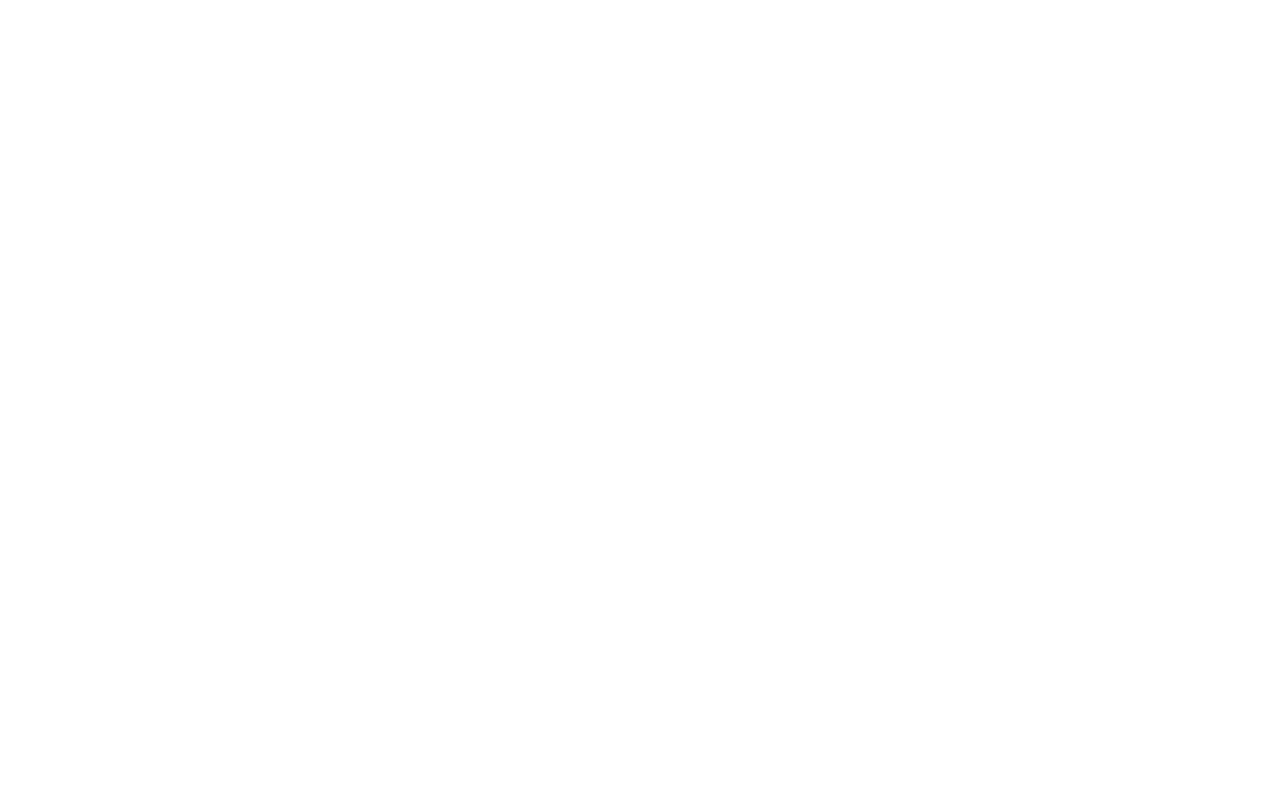
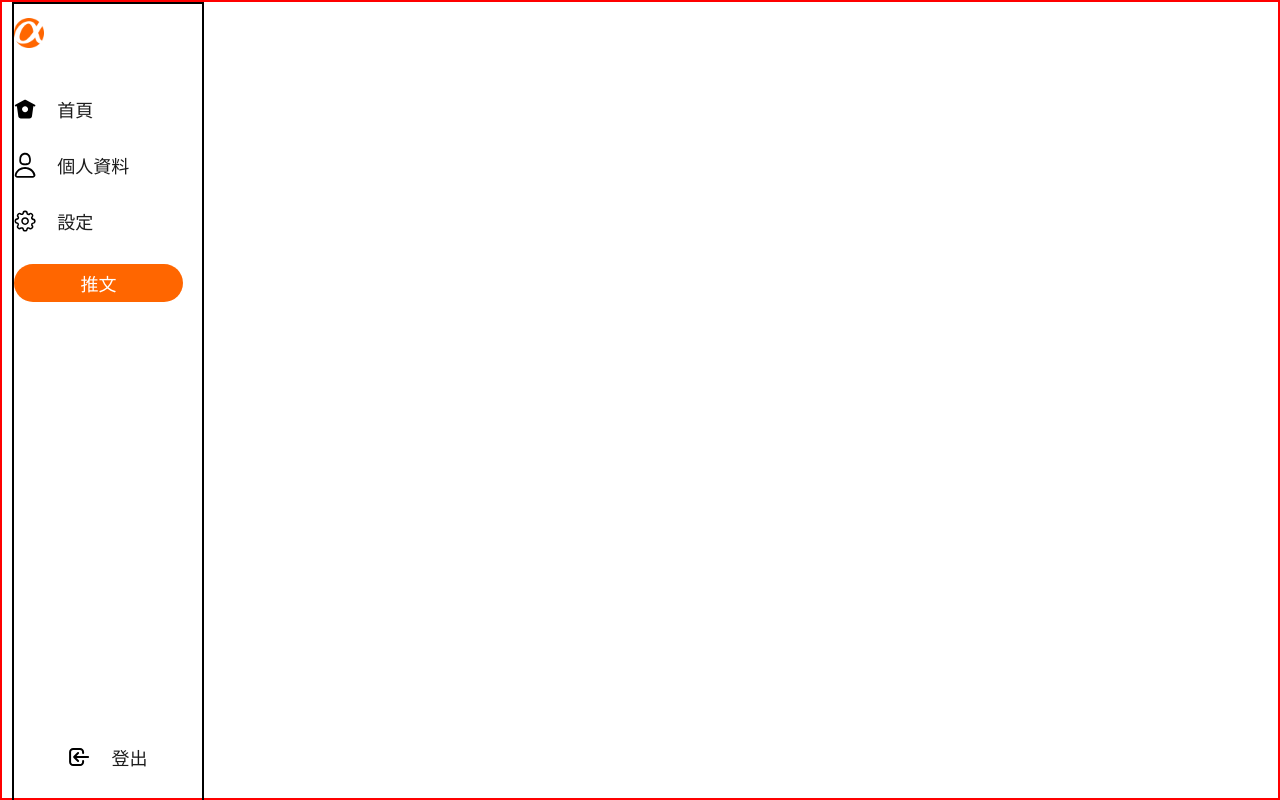
Before and after one commit to pooppicker/simple-twitter-vue, a Vue app: page /#/twitter/Home in a window 1280 px wide. Built offline with nearby package versions, Linux system fonts and the light colour scheme.

Commit message:
navbars第一版製作完成-未重構

```diff
--- a/src/App.vue
+++ b/src/App.vue
@@ -1,7 +1,8 @@
 <template>
-  <div id="app">
+  <div id="simple-twitter">
 
     <router-view />
+
   </div>
 </template>
 
@@ -11,4 +12,9 @@
 @import "assets/scss/efficientSetting.scss";
 @import "assets/scss/colorAndSize.scss";
 
+#simple-twitter {
+  height:100vh;
+  width:100vw;
+}
+
 </style>
--- a/src/assets/scss/reset.scss
+++ b/src/assets/scss/reset.scss
@@ -1,7 +1,10 @@
 /* reset css */
+@import url("https://fonts.googleapis.com/css?family=Noto+Sans+TC:400,700&display=swap&subset=chinese-traditional");
+
 body {
   margin: 0;
   padding: 0;
+  font-family: 'Noto Sans TC'
 }
 * {
   box-sizing: border-box;
--- a/src/components/NavBars.vue
+++ b/src/components/NavBars.vue
@@ -0,0 +1,210 @@
+<template>
+  <nav class="d-flex flex-column">
+    <div class="nav-top">
+      <!--logo區塊-->
+      <div class="logo-part">
+        <router-link to="/" class="text-center"
+          ><img class="ac-logo" src="./../assets/ac-logo.png"
+        /></router-link>
+      </div>
+      <!--選項區塊-->
+      <div class="navigation">
+        <ul>
+          <li>
+            <router-link class="d-flex nav-link" to="">
+              <svg
+                class="nav-icon"
+                version="1.1"
+                xmlns="http://www.w3.org/2000/svg"
+                xmlns:xlink="http://www.w3.org/1999/xlink"
+                x="0px"
+                y="0px"
+                viewBox="0 0 24 22"
+                xml:space="preserve"
+              >
+                <path
+                  class="st0"
+                  d="M22.6,6.3L12.5,0.9c-0.3-0.2-0.7-0.2-1,0L1.4,6.3C0.9,6.6,0.8,7.2,1,7.7C1.2,8,1.5,8.2,1.9,8.2
+	c0.2,0,0.3,0,0.5-0.1l0.7-0.4L4.7,19C4.9,20.2,6,21,7.4,21h9.3c1.3,0,2.4-0.8,2.7-2.1l1.6-11.2l0.7,0.4c0.5,0.3,1.1,0.1,1.4-0.4
+	C23.2,7.2,23.1,6.6,22.6,6.3L22.6,6.3z M12,14.4c-1.8,0-3.3-1.5-3.3-3.2c0-1.8,1.5-3.3,3.3-3.3s3.2,1.5,3.2,3.3
+	C15.2,13,13.8,14.4,12,14.4z"
+                />
+              </svg>
+
+              首頁
+            </router-link>
+          </li>
+
+          <li>
+            <router-link class="d-flex nav-link" to="">
+              <svg
+                class="nav-icon"
+                version="1.1"
+                xmlns="http://www.w3.org/2000/svg"
+                xmlns:xlink="http://www.w3.org/1999/xlink"
+                x="0px"
+                y="0px"
+                viewBox="0 0 18 21"
+                xml:space="preserve"
+              >
+                <path
+                  class="st0"
+                  d="M9,10.8c1.4,0,2.9-0.1,3.8-1.3c0.8-0.9,1.1-2.4,0.8-4.4C13.3,2.3,11.5,0.7,9,0.7c-2.5,0-4.3,1.7-4.6,4.5
+	c-0.3,2,0,3.5,0.8,4.4C6.1,10.7,7.6,10.8,9,10.8z M5.8,5.4C6,4.2,6.6,2.2,9,2.2c2.4,0,3,2,3.2,3.2c0.2,1.5,0.1,2.6-0.4,3.2
+	C11.3,9.1,10.4,9.3,9,9.3c-1.4,0-2.3-0.2-2.7-0.7C5.8,8,5.6,6.9,5.8,5.4z M17.3,18.2c-0.9-3.5-4.3-6-8.3-6c-4,0-7.4,2.5-8.3,6
+	c-0.2,0.7,0,1.4,0.4,1.9c0.4,0.5,1,0.8,1.7,0.8h12.3c0.7,0,1.3-0.3,1.7-0.8C17.3,19.6,17.5,18.9,17.3,18.2L17.3,18.2z M15.7,19.3
+	c-0.1,0.2-0.3,0.2-0.6,0.2H2.8c-0.2,0-0.4-0.1-0.6-0.2c-0.1-0.2-0.2-0.4-0.1-0.7c0.7-2.9,3.5-4.8,6.8-4.8c3.3,0,6.1,2,6.8,4.8
+	C15.9,18.8,15.8,19.1,15.7,19.3z"
+                />
+              </svg>
+
+              個人資料
+            </router-link>
+          </li>
+
+          <li>
+            <router-link class="d-flex nav-link" to="">
+              <svg
+                class="nav-icon"
+                version="1.1"
+                xmlns="http://www.w3.org/2000/svg"
+                xmlns:xlink="http://www.w3.org/1999/xlink"
+                x="0px"
+                y="0px"
+                viewBox="0 0 22 22"
+                xml:space="preserve"
+              >
+                <path
+                  class="st0"
+                  d="M11,7.2c-2.1,0-3.8,1.7-3.8,3.8c0,2.1,1.7,3.8,3.8,3.8c2.1,0,3.8-1.7,3.8-3.8C14.8,8.9,13.1,7.2,11,7.2z M11,13.3
+	c-1.3,0-2.3-1-2.3-2.3c0-1.3,1-2.3,2.3-2.3c1.3,0,2.3,1,2.3,2.3C13.3,12.3,12.3,13.3,11,13.3z"
+                />
+                <path
+                  class="st0"
+                  d="M11.4,21.4h-0.7c-1.2,0-2.2-0.9-2.3-2.1l0-0.1c0-0.3-0.2-0.5-0.5-0.6c-0.3-0.1-0.6-0.1-0.8,0.1L7,18.7
+	c-0.9,0.7-2.3,0.7-3.1-0.1l-0.5-0.5c-0.8-0.8-0.9-2.2-0.1-3.1l0.1-0.1c0.2-0.2,0.2-0.5,0.1-0.8c-0.1-0.3-0.4-0.5-0.6-0.5l-0.2,0
+	c-1.2-0.1-2.1-1.1-2.1-2.3v-0.7c0-1.2,0.9-2.2,2.1-2.3l0.2,0c0.3,0,0.5-0.2,0.6-0.5c0.1-0.3,0.1-0.6-0.1-0.8L3.3,7
+	C2.5,6.1,2.6,4.8,3.4,3.9l0.5-0.5C4.7,2.6,6.1,2.5,7,3.3l0.1,0.1c0.2,0.2,0.5,0.2,0.8,0.1c0.3-0.1,0.5-0.4,0.5-0.6l0-0.2
+	c0.1-1.2,1.1-2.1,2.3-2.1h0.7c1.2,0,2.2,0.9,2.3,2.1l0,0.2c0,0.3,0.2,0.5,0.5,0.6c0.3,0.1,0.6,0.1,0.8-0.1L15,3.3
+	c0.9-0.7,2.3-0.7,3.1,0.1l0.5,0.5c0.8,0.8,0.9,2.2,0.1,3.1l-0.1,0.1c-0.2,0.2-0.2,0.5-0.1,0.8c0.1,0.3,0.4,0.5,0.6,0.5l0.2,0
+	c1.2,0.1,2.1,1.1,2.1,2.3v0.7c0,1.2-0.9,2.2-2.1,2.3l-0.2,0c-0.3,0-0.5,0.2-0.6,0.5c-0.1,0.3-0.1,0.6,0.1,0.8l0.1,0.1
+	c0.8,0.9,0.7,2.2-0.1,3.1l-0.5,0.5c-0.8,0.8-2.2,0.9-3.1,0.1l-0.1-0.1c-0.2-0.2-0.5-0.2-0.8-0.1c-0.3,0.1-0.5,0.4-0.5,0.6l0,0.1
+	C13.5,20.5,12.5,21.4,11.4,21.4L11.4,21.4z M7.6,17c0.3,0,0.6,0.1,0.9,0.2c0.8,0.3,1.3,1.1,1.4,1.9l0,0.1c0,0.4,0.4,0.7,0.8,0.7h0.7
+	c0.4,0,0.7-0.3,0.8-0.7l0-0.1c0.1-0.8,0.6-1.6,1.4-1.9c0.8-0.3,1.7-0.2,2.3,0.4l0.1,0.1c0.2,0.1,0.4,0.2,0.5,0.2
+	c0.2,0,0.4-0.1,0.5-0.2l0.5-0.5c0.3-0.3,0.3-0.7,0-1l-0.1-0.1c-0.5-0.7-0.7-1.5-0.4-2.3c0.3-0.8,1.1-1.3,1.9-1.4l0.2,0
+	c0.4,0,0.7-0.4,0.7-0.8v-0.7c0-0.4-0.3-0.7-0.7-0.8l-0.2,0c-0.8-0.1-1.6-0.6-1.9-1.4c-0.3-0.8-0.2-1.7,0.4-2.3L17.6,6
+	c0.3-0.3,0.2-0.8,0-1L17,4.5c-0.1-0.1-0.3-0.2-0.5-0.2c-0.1,0-0.3,0-0.5,0.2l-0.1,0.1c-0.6,0.5-1.6,0.7-2.3,0.4
+	c-0.8-0.3-1.3-1.1-1.4-1.9l0-0.2c0-0.4-0.4-0.7-0.8-0.7h-0.7c-0.4,0-0.7,0.3-0.8,0.7l0,0.2C9.8,3.8,9.3,4.5,8.5,4.9
+	C7.7,5.2,6.8,5.1,6.1,4.5L6,4.4C5.8,4.3,5.7,4.2,5.5,4.2C5.3,4.2,5.1,4.3,5,4.5L4.5,5c-0.3,0.3-0.3,0.7,0,1l0.1,0.1
+	c0.5,0.7,0.7,1.5,0.4,2.3C4.5,9.2,3.8,9.8,3,9.9l-0.2,0c-0.4,0-0.7,0.4-0.7,0.8v0.7c0,0.4,0.3,0.7,0.7,0.8l0.1,0
+	c0.8,0.1,1.6,0.6,1.9,1.4c0.3,0.8,0.2,1.7-0.4,2.3L4.4,16c-0.3,0.3-0.2,0.8,0,1L5,17.5c0.1,0.1,0.3,0.2,0.5,0.2c0.1,0,0.3,0,0.5-0.2
+	l0.1-0.1C6.5,17.1,7.1,17,7.6,17L7.6,17z"
+                />
+              </svg>
+
+              設定
+            </router-link>
+          </li>
+        </ul>
+        <button class="post-button">推文</button>
+      </div>
+    </div>
+    <!--登出區塊-->
+    <div class="logout">
+      <ul>
+        <li>
+          <router-link class="d-flex nav-link" to="">
+            <svg
+              class="nav-icon"
+              width="20"
+              height="18"
+              viewBox="0 0 20 18"
+              fill="none"
+              xmlns="http://www.w3.org/2000/svg"
+            >
+              <path
+                class="st0"
+                d="M9 13L5 9M5 9L9 5M5 9H19M14 13V14C14 14.7956 13.6839 15.5587 13.1213 16.1213C12.5587 16.6839 11.7956 17 11 17H4C3.20435 17 2.44129 16.6839 1.87868 16.1213C1.31607 15.5587 1 14.7956 1 14V4C1 3.20435 1.31607 2.44129 1.87868 1.87868C2.44129 1.31607 3.20435 1 4 1H11C11.7956 1 12.5587 1.31607 13.1213 1.87868C13.6839 2.44129 14 3.20435 14 4V5"
+                stroke="black"
+                stroke-width="2"
+                stroke-linecap="round"
+                stroke-linejoin="round"
+              />
+            </svg>
+
+            登出
+          </router-link>
+        </li>
+      </ul>
+    </div>
+  </nav>
+</template>
+
+<style lang="scss" scoped>
+nav {
+  border: black 2px solid;
+  width: 15%;
+  height: 100%;
+  padding-top: 14px;
+  position: fixed;
+  margin-left: 10px;
+
+  justify-content: space-between;
+  //連結點案的樣式
+  .nav-link {
+    //可以用scss改寫
+    color: #1c1c1c;
+    font-size: 18px;
+    margin-bottom: 30px;
+
+    font-style: bold;
+    align-items: center;
+    height: 100%;
+    .nav-icon {
+      width: 22.2px;
+      margin-right: 21px;
+
+    }
+
+    &:hover {
+      color: #ff6600;
+      .nav-icon {
+        .st0 {
+          fill: #ff6600;
+        }
+      }
+    }
+  }
+  //上方區域
+  .nav-top {
+    .ac-logo {
+      height: 30px;
+      width: 30px;
+      &:hover {
+        transform: scale(1.1, 1.1);
+      }
+    }
+
+    .navigation {
+      margin-top: 48px;
+
+      .post-button {
+        width: 90%;
+        height: 38px;
+        background-color: #ff6600;
+        color: white;
+        font-size: 18px;
+        border-radius: 100px;
+        font-style: bold;
+        &:hover {
+          transform: scale(1.1, 1.1);
+        }
+      }
+    }
+  }
+  //下方區域
+  .logout {
+    margin: 0 auto;
+  }
+}
+</style>
--- a/src/router/index.js
+++ b/src/router/index.js
@@ -8,6 +8,11 @@ const routes = [
   {
     path: "/",
     name: "Home",
+    redirect:"/twitter/Home"
+  },
+  {
+    path: "/twitter/Home",
+    name: "Home",
     component: Home,
   },
 ];
--- a/src/views/Home.vue
+++ b/src/views/Home.vue
@@ -1,18 +1,42 @@
 <template>
-  <div class="home">
-    <h1 >text</h1>
-
+  <div class="container home">
+    <div class="home">
+    <div>
+      <!--navbar-->
+      <NavBars />
+    </div>
+    <div>
+      <!--middle of home-->
+    </div>
+    <div>
+      <!--popular-->
+    </div>
+    </div>
   </div>
 </template>
 
 <script>
+import NavBars from "./../components/NavBars";
 // @ is an alias to /src
-
 
 export default {
   name: "Home",
   components: {
-
+    NavBars,
   },
 };
 </script>
+
+<style lang="scss" scoped>
+.container {
+  height: 100vh;
+  width: 100vw;
+  //標示用
+  border: red 2px solid;
+  .home {
+    max-width: 1440px;
+    background-color:white;
+    margin: 0 auto;
+  }
+}
+</style>
```
Also changed, not shown: src/assets/Vector.svg (added), src/assets/ac-logo.png (added).
